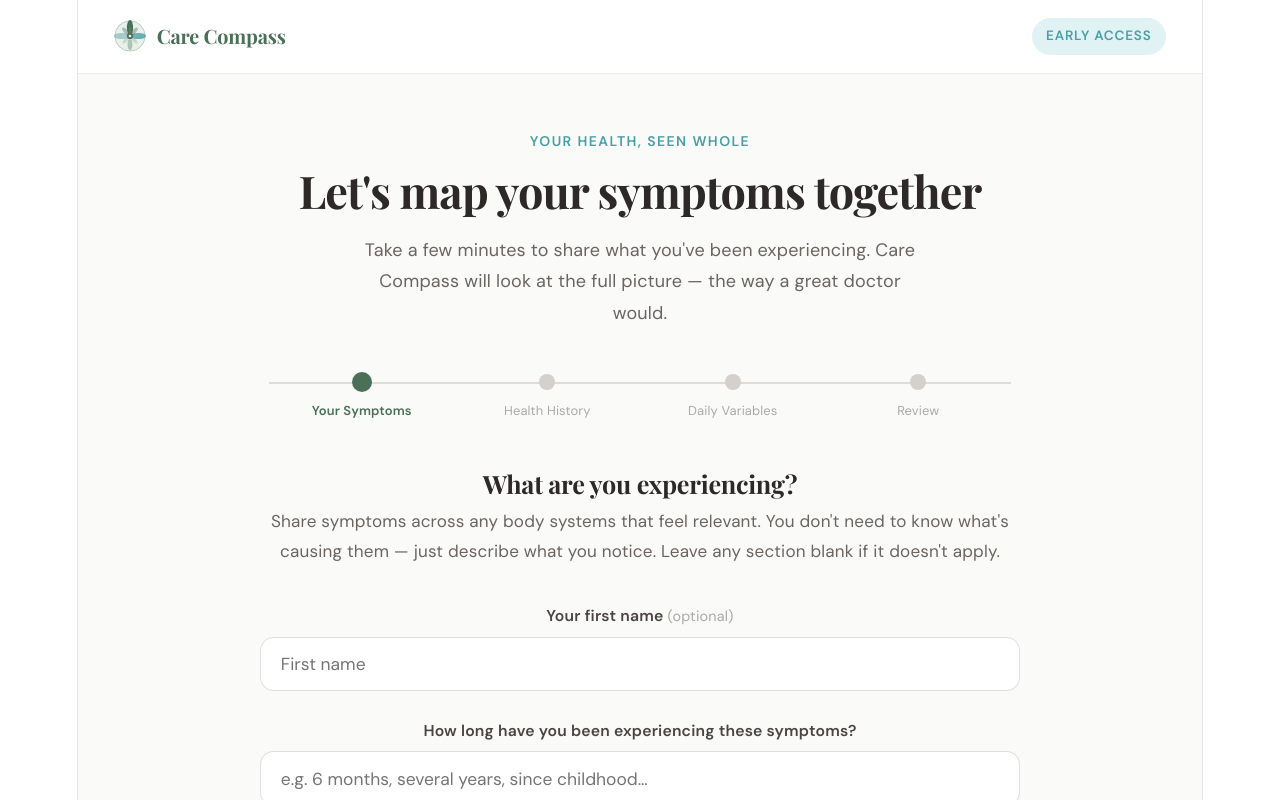
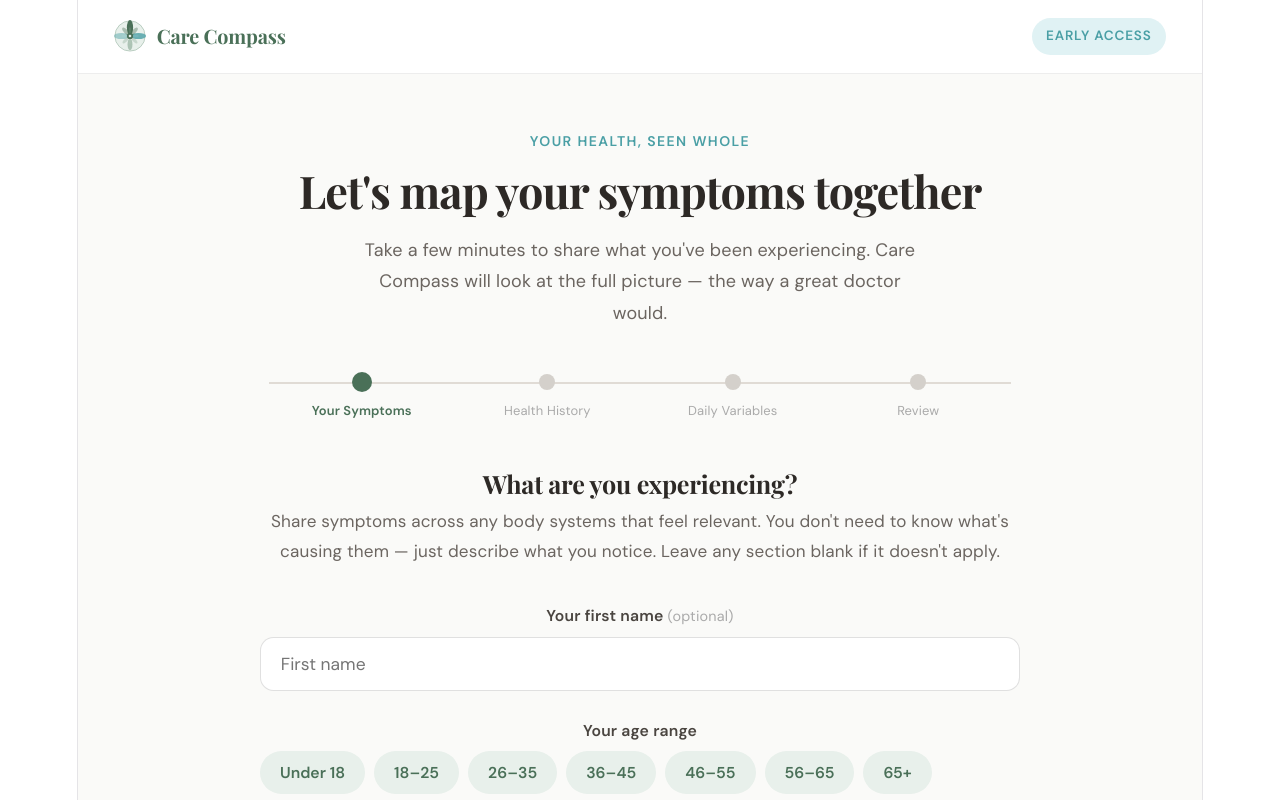
Before and after one commit to tiffanykbuettner-lab/care-compass-landing, a React (Vite) app: page /compass in a window 1280 px wide. Shown: the top 800 px of the page. Built offline with nearby package versions, Linux system fonts and the light colour scheme; a web font is replaced by a local one.

Commit message:
add age range to assessment

```diff
--- a/src/CareCompassPOC.jsx
+++ b/src/CareCompassPOC.jsx
@@ -407,6 +407,7 @@ export default function CareCompassPOC() {
   );
   const [duration, setDuration]       = useState("");
   const [severity, setSeverity]       = useState("");
+  const [ageRange, setAgeRange]       = useState("");
   const [diagnoses, setDiagnoses]     = useState("");
   const [medications, setMedications] = useState("");
   const [allergies, setAllergies]     = useState("");
@@ -445,6 +446,7 @@ IMPORTANT GUIDELINES:
 
 USER'S HEALTH INFORMATION:
 Name: ${name || "the user"}
+Age range: ${ageRange || "Not provided"}
 How long they've been experiencing symptoms: ${duration}
 Overall severity (1-10): ${severity}
 
@@ -504,7 +506,7 @@ Please provide a Care Compass Insight Report with these sections:
     setGuidance(null);
     setError(null);
     setSymptoms(Object.fromEntries(BODY_SYSTEMS.map(b => [b.system, ""])));
-    setDuration(""); setSeverity(""); setDiagnoses("");
+    setDuration(""); setSeverity(""); setAgeRange(""); setDiagnoses("");
     setMedications(""); setAllergies(""); setDiet("");
     setActivity(""); setSleep(""); setStress("");
     setRecentChanges(""); setName("");
@@ -556,6 +558,19 @@ Please provide a Care Compass Insight Report with these sections:
                 <div style={s.formGroup}>
                   <label style={s.label}>Your first name <span style={s.optional}>(optional)</span></label>
                   <input value={name} onChange={e => setName(e.target.value)} placeholder="First name" style={s.input}/>
+                </div>
+                <div style={s.formGroup}>
+                  <label style={s.label}>Your age range</label>
+                  <div style={s.ageRangeWrap}>
+                    {["Under 18","18–25","26–35","36–45","46–55","56–65","65+"].map(range => (
+                      <button key={range} onClick={() => setAgeRange(range)} style={{
+                        ...s.ageRangeBtn,
+                        background: ageRange === range ? SAGE_DARK : SAGE_LIGHT,
+                        color: ageRange === range ? "#fff" : SAGE_DARK,
+                        borderColor: ageRange === range ? SAGE_DARK : "transparent",
+                      }}>{range}</button>
+                    ))}
+                  </div>
                 </div>
                 <div style={s.formGroup}>
                   <label style={s.label}>How long have you been experiencing these symptoms?</label>
@@ -685,6 +700,7 @@ Please provide a Care Compass Insight Report with these sections:
                       ))}
                     </div>
                   )}
+                  {ageRange && <div style={s.reviewItem}><span style={s.reviewKey}>Age range</span><span style={s.reviewVal}>{ageRange}</span></div>}
                   {duration && <div style={s.reviewItem}><span style={s.reviewKey}>Duration</span><span style={s.reviewVal}>{duration}</span></div>}
                   {severity && <div style={s.reviewItem}><span style={s.reviewKey}>Severity</span><span style={s.reviewVal}>{severity}/10</span></div>}
                   {diagnoses && <div style={s.reviewItem}><span style={s.reviewKey}>Diagnoses</span><span style={s.reviewVal}>{diagnoses}</span></div>}
@@ -874,6 +890,8 @@ const s = {
   trackerPromptDesc: { fontSize: "0.875rem", color: WARM_GRAY, lineHeight: 1.6, margin: 0 },
   trackerPromptBtn: { background: TEAL, color: "#fff", padding: "0.75rem 1.5rem", borderRadius: "100px", fontSize: "0.875rem", fontWeight: 600, textDecoration: "none", whiteSpace: "nowrap" },
 
+  ageRangeWrap: { display: "flex", gap: "0.5rem", flexWrap: "wrap" },
+  ageRangeBtn: { padding: "0.5rem 1rem", borderRadius: "100px", border: "2px solid transparent", cursor: "pointer", fontSize: "0.875rem", fontWeight: 600, fontFamily: "inherit", transition: "all 0.2s" },
   consentBox: { background: "#e8f0eb", borderRadius: "0.75rem", padding: "1rem 1.25rem", border: `1px solid rgba(74,112,88,0.2)` },
   consentText: { fontSize: "0.82rem", color: SAGE_DARK, lineHeight: 1.7, margin: 0 },
   consentLink: { color: SAGE_DARK, fontWeight: 600, textDecoration: "underline" },
```
